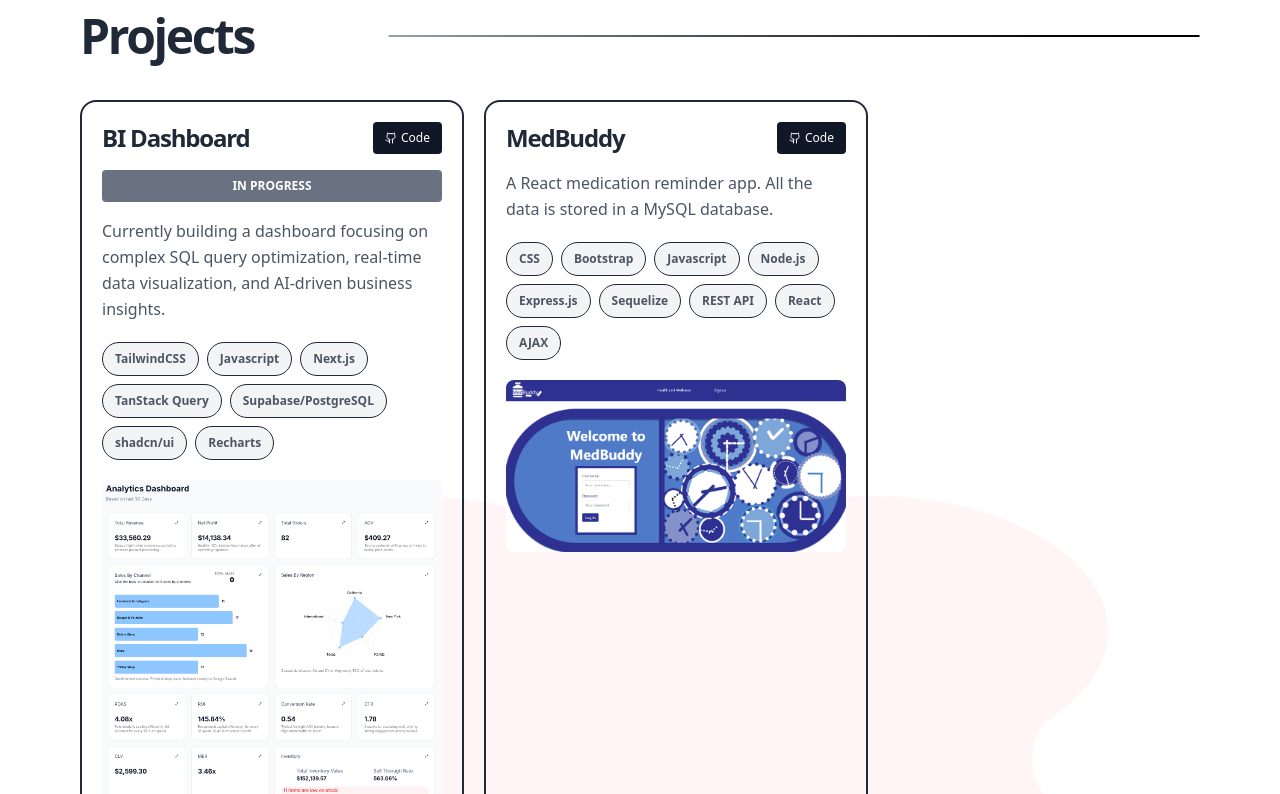
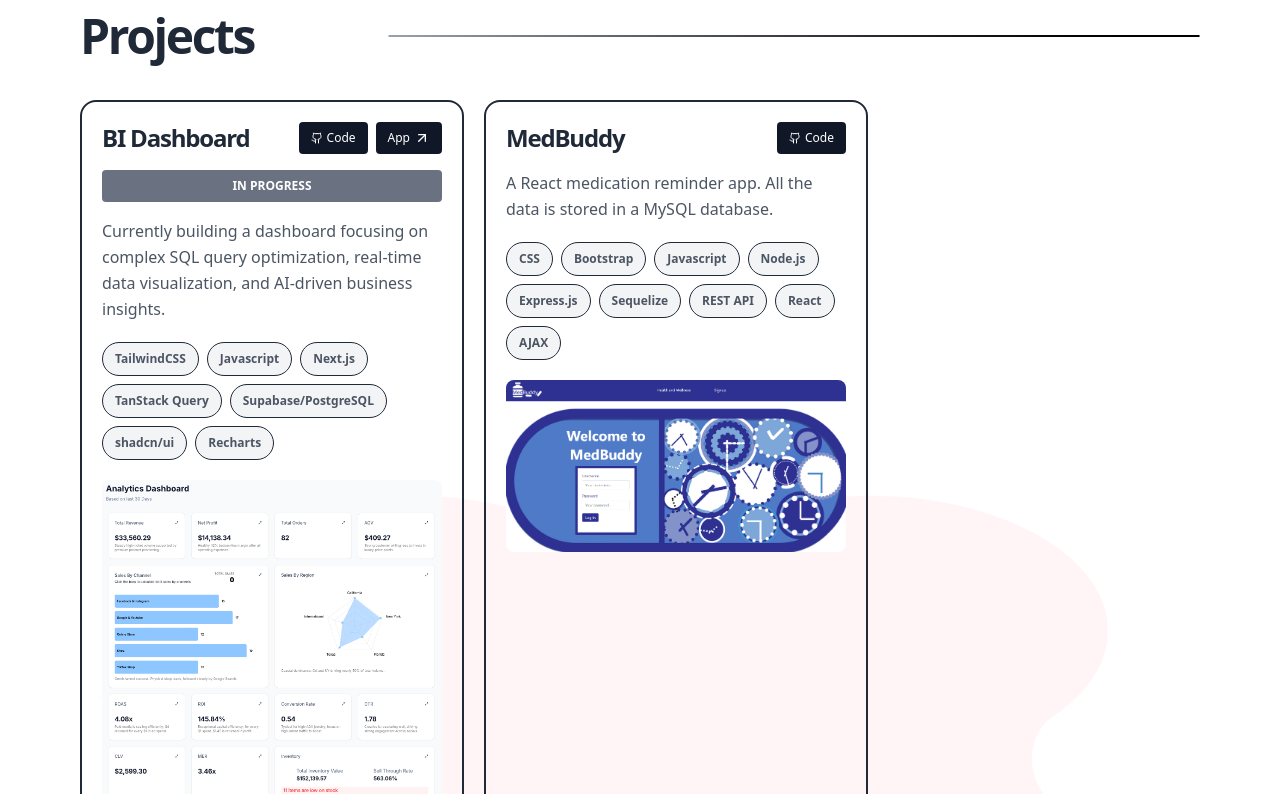
Before and after one commit to jamieluong03/jamies-portfolio, a Next.js app: page / in a window 1280 px wide. Shown: the part 2880-3674 px from the top of the page. Built offline with nearby package versions, Linux system fonts and the light colour scheme.

Commit message:
added definition and live link to app

```diff
--- a/app/components/projects.tsx
+++ b/app/components/projects.tsx
@@ -49,12 +49,21 @@ export function Project() {
                             <div key={index} className="w-xs md:w-sm border-2 rounded-2xl border-solid border-(--gray-900) p-5 hover:bg-(--pink-100)">
                                 <div className="flex justify-between">
                                 <h3>{project.name}</h3>
+                                <div className="flex gap-2">
                                 <a href={project.link} className="flex items-center justify-center gap-1 mb-4 bg-gray-900 text-white md:py-2 px-2 md:px-3 rounded md:text-xs font-medium" target="_blank" rel="noopener noreferrer">
                                     <svg xmlns="http://www.w3.org/2000/svg" width="10" height="10" viewBox="0 0 24 24" fill="none" stroke="currentColor" strokeWidth="2" strokeLinecap="round" strokeLinejoin="round" className="lucide lucide-github md:size-3" aria-hidden="true"><path d="M15 22v-4a4.8 4.8 0 0 0-1-3.5c3 0 6-2 6-5.5.08-1.25-.27-2.48-1-3.5.28-1.15.28-2.35 0-3.5 0 0-1 0-3 1.5-2.64-.5-5.36-.5-8 0C6 2 5 2 5 2c-.3 1.15-.3 2.35 0 3.5A5.403 5.403 0 0 0 4 9c0 3.5 3 5.5 6 5.5-.39.49-.68 1.05-.85 1.65-.17.6-.22 1.23-.15 1.85v4"></path><path d="M9 18c-4.51 2-5-2-7-2"></path></svg>
                                     <span>Code</span>
                                 </a>
+                                {project.app ?
+                                    <a href={project.app} className="flex items-center justify-center gap-1 mb-4 bg-gray-900 text-white md:py-2 px-2 md:px-3 rounded md:text-xs font-medium" target="_blank" rel="noopener noreferrer">
+                                        <span>App</span>
+                                        <svg xmlns="http://www.w3.org/2000/svg" width="10" height="10" viewBox="0 0 24 24" fill="none" stroke="currentColor" stroke-width="2" stroke-linecap="round" stroke-linejoin="round" className="lucide lucide-arrow-up-right h-4 w-4" aria-hidden="true"><path d="M7 7h10v10"></path><path d="M7 17 17 7"></path></svg>
+                                    </a>
+                                    : ""
+                                }
                                 </div>
-                                {project.status === "pending" ? inProgresIcon() : ""}
+                                </div>
+                                {project.live ? inProgresIcon() : ""}
                                 <p>{project.details}</p>
                                 <div className="relative flex flex-wrap gap-2 my-5">
                                     {project.technologies.map((tech, index) => (
--- a/app/lib/data.ts
+++ b/app/lib/data.ts
@@ -1,11 +1,12 @@
+import { Contact, Experience, Project, Category } from './definition';
 
-export const contact = {
+export const contact:Contact = {
     email: 'jamieluong03@gmail.com',
     github: 'https://github.com/jamieluong03',
     linkedin: 'https://www.linkedin.com/in/jamie-luong-4611b084/'
 };
 
-export const experience = [
+export const experience:Experience = [
     {
         company: 'E. Gluck Corporation',
         title: 'Web Developer',
@@ -109,14 +110,15 @@ export const experience = [
     }
 ];
 
-export const projects = [
+export const projects:Project = [
     {
         name: 'BI Dashboard',
         image: '/analytics-dashboard-screenshot.png',
         link: 'https://github.com/jamieluong03/BI-Dashboard',
+        app: 'https://bi-dashboard-nine.vercel.app/',
         details: 'Currently building a dashboard focusing on complex SQL query optimization, real-time data visualization, and AI-driven business insights.',
         technologies: ['TailwindCSS', 'Javascript', 'Next.js', 'TanStack Query', 'Supabase/PostgreSQL', 'shadcn/ui', 'Recharts'],
-        status: 'pending'
+        live: true
 
     },
     {
@@ -125,7 +127,7 @@ export const projects = [
         link: 'https://github.com/jamieluong03/MedBuddy-project',
         details: 'A React medication reminder app. All the data is stored in a MySQL database.',
         technologies: ['CSS', 'Bootstrap', 'Javascript', 'Node.js', 'Express.js', 'Sequelize', 'REST API', 'React', 'AJAX'],
-        status: 'done'
+        live: false
     },
     {
         name: 'Recipedia',
@@ -133,7 +135,7 @@ export const projects = [
         link: 'https://github.com/jamieluong03/Recipedia',
         details: "An online recipe book for users who are inventive and love to cook. Each of the recipes are sorted by their cuisine type. ",
         technologies: ['CSS', 'Bulma', 'Javascript', 'Node.js', 'Express.js', 'MySQL', 'REST API', 'AJAX'],
-        status: 'done'
+        live: false
     },
     {
         name: 'Music Space',
@@ -141,11 +143,11 @@ export const projects = [
         link: 'https://github.com/jamieluong03/Music-Space',
         details: 'In this music space, the user is able to search for the latest songs, albums, and upcoming shows from their favorite artists.',
         technologies: ['CSS', 'Bulma', 'REST API', 'Fetch API', 'Javascript', 'jQuery'],
-        status: 'done'
+        live: false
     }
 ];
 
-export const categories = [
+export const categories:Category = [
     {
         id: 1,
         title: 'Product Detail Pages',
--- /dev/null
+++ b/app/lib/definition.ts
@@ -0,0 +1,43 @@
+export interface Contact {
+    email: string;
+    github: string;
+    linkedin: string;
+}
+
+export interface Work {
+    title: string;
+    link: string;
+};
+
+export interface ExperienceEntry {
+    company: string,
+    title: string;
+    dates: string;
+    details: string[];
+    work?: Work[];
+    active: boolean;
+}
+
+export type Experience = ExperienceEntry[];
+
+export interface Projects {
+    name: string;
+    image: string;
+    link: string;
+    app?: string;
+    details: string;
+    technologies: string[];
+    live: boolean;
+};
+
+export type Project = Projects[];
+
+export interface Categories {
+    id: number;
+    title: string;
+    thumb: string;
+    count: number;
+    images: string[];
+}
+
+export type Category = Categories[];
```
